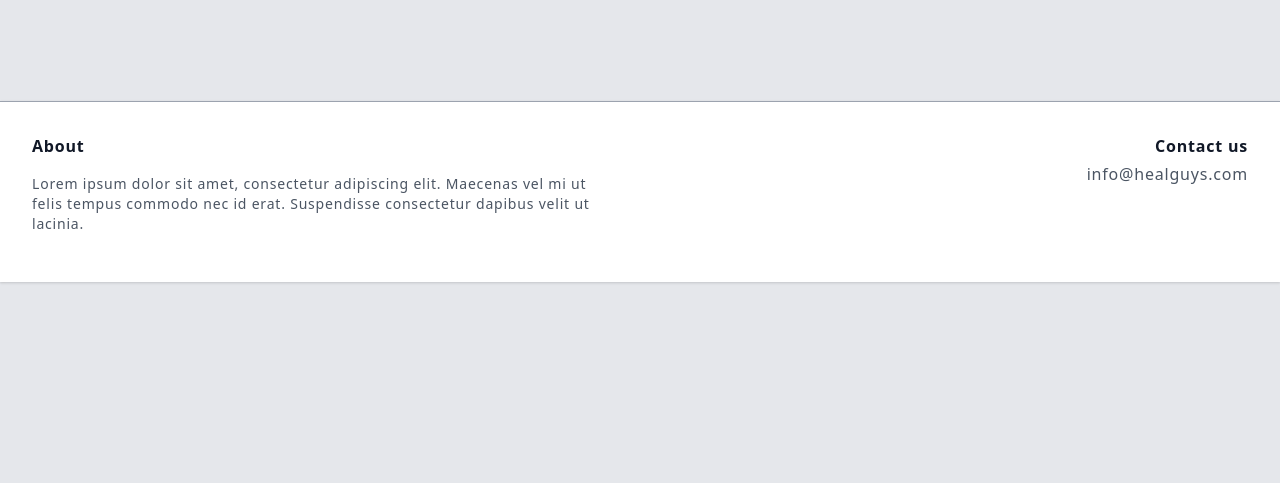
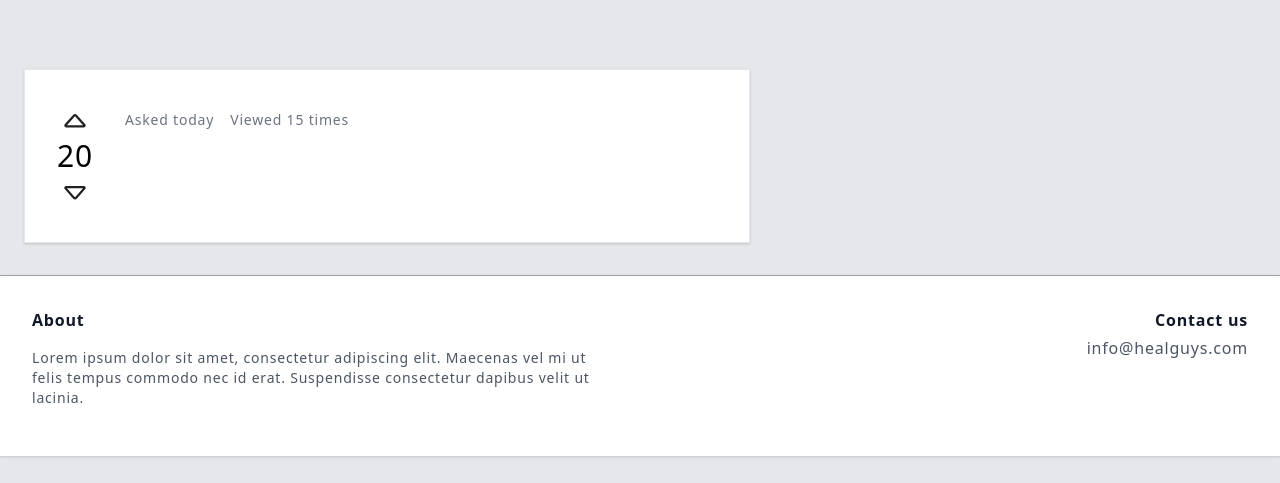
Before and after one commit to olzhasar/healthqa, a Flask app: template questions/templates/details.html in a window 1280 px wide. Shown: the part 59-542 px from the top of the page. Run offline with Flask 2, Linux system fonts and the light colour scheme; the template is opened without the code that fills it, so the values that code supplies are empty; style sheets or scripts are compiled from the project's sources; parts of the project's set-up code (start-up, migrations or seed data) failed here and were passed over.

Commit message:
Draft question details template

```diff
--- a/questions/templates/details.html
+++ b/questions/templates/details.html
@@ -1 +1,32 @@
 {% extends "base.html" %}
+
+{% block content %}
+<div class="w-full lg:w-3/5 px-4">
+  <div class="bg-white border border-gray-200 shadow p-8">
+    <div class="flex">
+      <div class="mr-8">
+
+	<svg class="text-black hover:fill-current hover:text-black" width="36px" height="36px" viewBox="0 0 24 24" fill="none" xmlns="http://www.w3.org/2000/svg">
+	  <path d="M5.16108 14.9083C4.45387 15.7165 5.02785 16.9814 6.1018 16.9814H17.898C18.972 16.9814 19.5459 15.7165 18.8388 14.9083L13.3169 8.59762C12.6197 7.80079 11.3801 7.80079 10.6829 8.59762L5.16108 14.9083ZM6.65274 15.4814L11.8118 9.58537C11.9114 9.47154 12.0885 9.47154 12.1881 9.58537L17.3471 15.4814H6.65274Z" fill="#212121"/>
+	</svg>
+	<span class="text-3xl">20</span>
+
+	<svg width="36px" height="36px" viewBox="0 0 24 24" fill="none" xmlns="http://www.w3.org/2000/svg">
+	  <path d="M5.16108 10.0731C4.45387 9.2649 5.02785 8 6.1018 8H17.898C18.972 8 19.5459 9.2649 18.8388 10.0731L13.3169 16.3838C12.6197 17.1806 11.3801 17.1806 10.6829 16.3838L5.16108 10.0731ZM6.65274 9.5L11.8118 15.396C11.9114 15.5099 12.0885 15.5099 12.1881 15.396L17.3471 9.5H6.65274Z" fill="#212121"/>
+	</svg>
+
+      </div>
+      <div>
+	<h1 class="text-2xl mb-2 text-green-800">{{ question.title }}</h1>
+	<div class="flex mb-4 text-gray-500 text-sm">
+	  <span class="mr-4">Asked today</span>
+	  <span>Viewed 15 times</span>
+	</div>
+	<div class="text-gray-800">
+	  {{ question.content|safe }}
+	</div>
+      </div>
+    </div>
+  </div>
+</div>
+{% endblock %}
```
